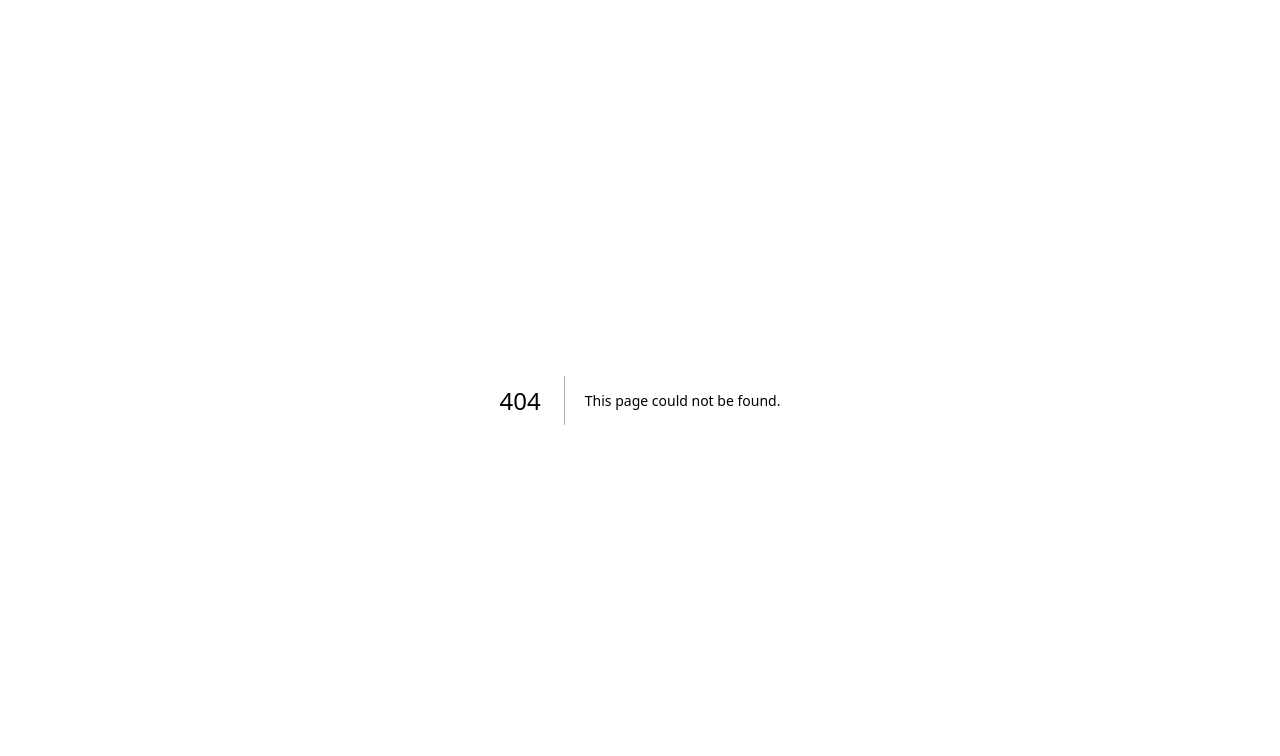
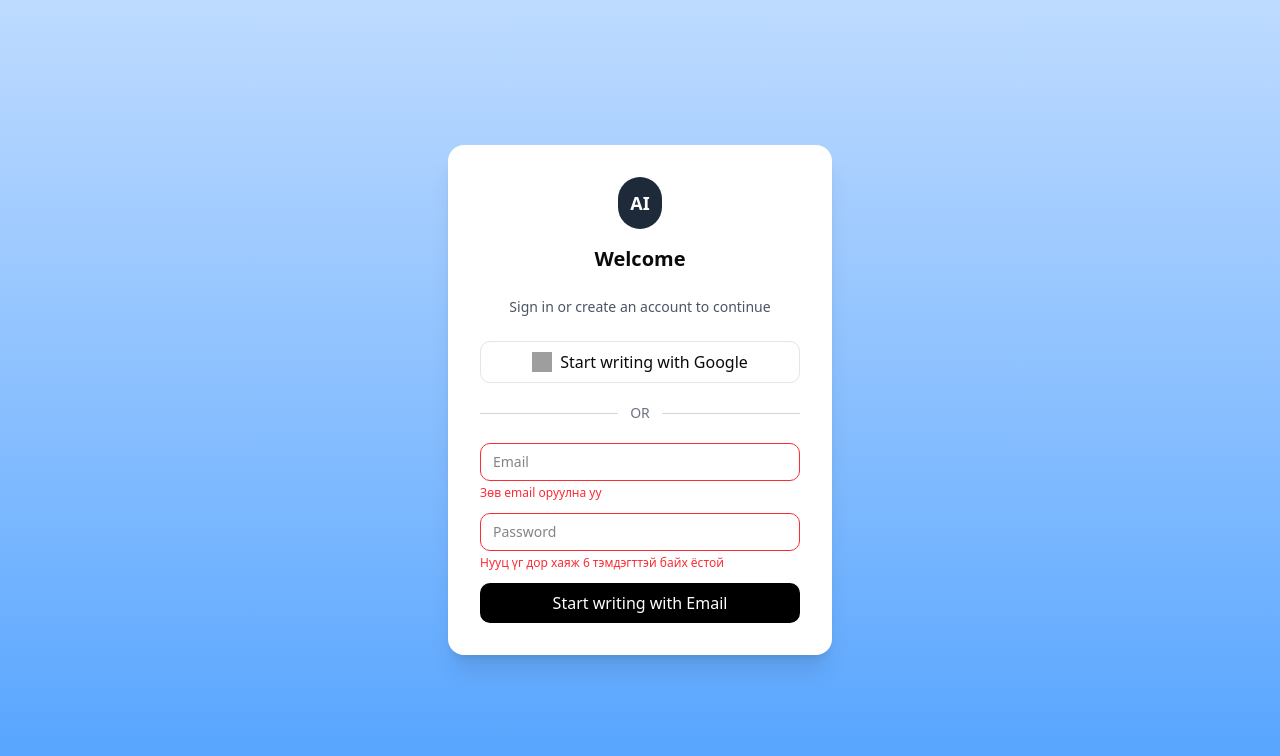
Before and after one commit to Demo-2k/MindMate-Client, a Next.js app: page /sign-up in a window 1280 px wide. Before the commit this address had no page. Shown: the top 756 px of the page. Built offline with nearby package versions, Linux system fonts and the light colour scheme; grey boxes are pictures that could not be loaded.

Commit message:
margaash duusganaa bitgii merge hiigerei

```diff
--- a/package.json
+++ b/package.json
@@ -9,6 +9,7 @@
     "lint": "next lint"
   },
   "dependencies": {
+    "@hookform/resolvers": "^5.2.1",
     "@radix-ui/react-dialog": "^1.1.15",
     "@radix-ui/react-slot": "^1.2.3",
     "axios": "^1.11.0",
@@ -18,10 +19,11 @@
     "framer-motion": "^12.23.12",
     "lucide-react": "^0.539.0",
     "next": "15.4.6",
-    "react": "19.1.0",
+    "react": "^19.1.0",
     "react-day-picker": "^9.9.0",
     "react-dom": "19.1.0",
-    "tailwind-merge": "^3.3.1"
+    "tailwind-merge": "^3.3.1",
+    "zod": "^4.0.17"
   },
   "devDependencies": {
     "@eslint/eslintrc": "^3",
--- /dev/null
+++ b/src/app/(auth)/sign-up/components/signUp.tsx
@@ -0,0 +1,129 @@
+"use client";
+
+import { useForm } from "react-hook-form";
+import { z } from "zod";
+import { zodResolver } from "@hookform/resolvers/zod";
+import { useEffect } from "react";
+import { useRouter } from "next/navigation";
+import axios from "axios";
+
+// Zod schema
+const formSchema = z.object({
+  email: z.string().email({ message: "Зөв email оруулна уу" }),
+  password: z.string().min(6, { message: "Нууц үг дор хаяж 6 тэмдэгттэй байх ёстой" }),
+});
+
+type FormData = z.infer<typeof formSchema>;
+
+export default function SignUpForm() {
+  const router = useRouter();
+
+  const {
+    register,
+    handleSubmit,
+    watch,
+    trigger,
+    formState: { errors, isSubmitting },
+  } = useForm<FormData>({
+    resolver: zodResolver(formSchema),
+    mode: "onChange", // real-time validation
+  });
+
+  const emailValue = watch("email");
+  const passwordValue = watch("password");
+
+  useEffect(() => {
+    if (emailValue !== "") trigger("email");
+  }, [emailValue, trigger]);
+
+  useEffect(() => {
+    if (passwordValue !== "") trigger("password");
+  }, [passwordValue, trigger]);
+
+  const onSubmit = async (data: FormData) => {
+    try {
+      // Backend руу signup хүсэлт илгээх
+      await axios.post("/api/signup", data);
+
+      // Амжилттай signup бол HomePage руу чиглүүлэх
+      router.push("/"); // HomePage-ийн route
+    } catch (error: any) {
+      console.error(error);
+      alert("Бүртгэл амжилтгүй боллоо");
+    }
+  };
+
+  return (
+    <div className="h-screen w-screen flex items-center justify-center bg-gradient-to-b from-blue-200 to-blue-400">
+      <div className="bg-white shadow-xl rounded-2xl p-8 w-full max-w-sm text-center">
+        {/* Logo */}
+        <div className="flex items-center justify-center mb-4">
+          <div className="bg-gray-800 text-white rounded-full p-3">
+            <span className="text-lg font-bold">AI</span>
+          </div>
+        </div>
+
+        <h1 className="text-xl font-semibold mb-6">Welcome</h1>
+        <p className="text-gray-600 mb-6 text-sm">
+          Sign in or create an account to continue
+        </p>
+
+        {/* Google */}
+        <button className="w-full flex items-center justify-center gap-2 mt-3 border py-2 rounded-lg font-medium hover:bg-gray-50 transition">
+          <img
+            src="https://www.svgrepo.com/show/355037/google.svg"
+            alt="google"
+            className="w-5 h-5"
+          />
+          Start writing with Google
+        </button>
+
+        {/* OR */}
+        <div className="flex items-center my-5">
+          <div className="flex-1 h-px bg-gray-300"></div>
+          <span className="px-3 text-gray-500 text-sm">OR</span>
+          <div className="flex-1 h-px bg-gray-300"></div>
+        </div>
+
+        {/* Email + Password Form */}
+        <form onSubmit={handleSubmit(onSubmit)} className="space-y-3">
+          <div className="text-left">
+            <input
+              type="email"
+              placeholder="Email"
+              {...register("email")}
+              className={`w-full border rounded-lg px-3 py-2 text-sm focus:outline-none focus:ring-2 ${
+                errors.email ? "focus:ring-red-400 border-red-500" : "focus:ring-blue-400"
+              }`}
+            />
+            {errors.email && (
+              <p className="text-red-500 text-xs mt-1">{errors.email.message}</p>
+            )}
+          </div>
+
+          <div className="text-left">
+            <input
+              type="password"
+              placeholder="Password"
+              {...register("password")}
+              className={`w-full border rounded-lg px-3 py-2 text-sm focus:outline-none focus:ring-2 ${
+                errors.password ? "focus:ring-red-400 border-red-500" : "focus:ring-blue-400"
+              }`}
+            />
+            {errors.password && (
+              <p className="text-red-500 text-xs mt-1">{errors.password.message}</p>
+            )}
+          </div>
+
+          <button
+            type="submit"
+            disabled={isSubmitting}
+            className="w-full bg-black text-white py-2 rounded-lg font-medium hover:opacity-90 transition"
+          >
+            {isSubmitting ? "Loading..." : "Start writing with Email"}
+          </button>
+        </form>
+      </div>
+    </div>
+  );
+}
--- /dev/null
+++ b/src/app/(auth)/sign-up/components/signUpPassword.tsx
@@ -0,0 +1,5 @@
+export const SignUpPassword = () => {
+    return (
+        <div></div>
+    )
+}
--- /dev/null
+++ b/src/app/(auth)/sign-up/page.tsx
@@ -0,0 +1,9 @@
+import SignUpUsername from "./components/signUp";
+
+export default function SignUpPage() {
+  return (
+    <main>
+      <SignUpUsername />
+    </main>
+  );
+}
```
Also changed, not shown: src/app/(auth)/sign-in/components/signIn.tsx (added), src/app/(auth)/sign-in/page.tsx (added), 1 other file (tests, documents, lock files or other folders).
